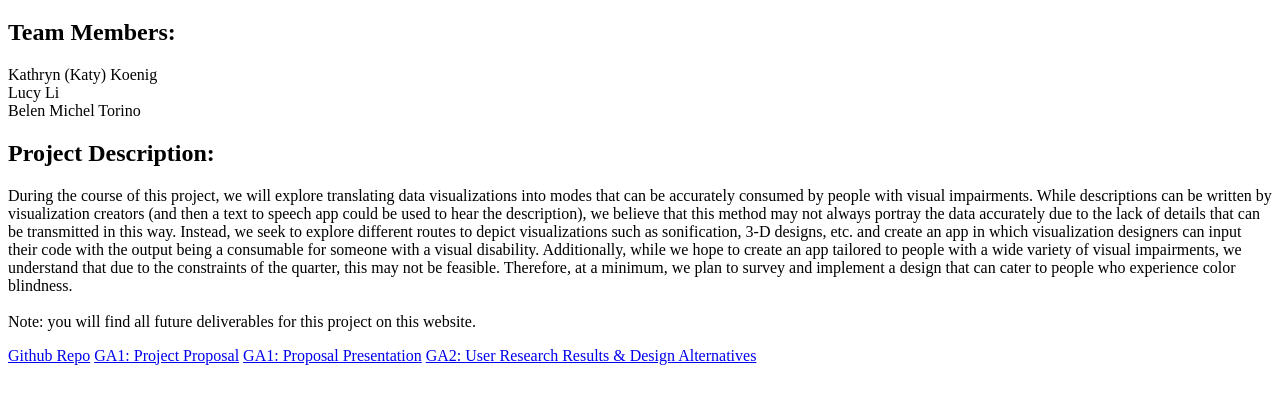
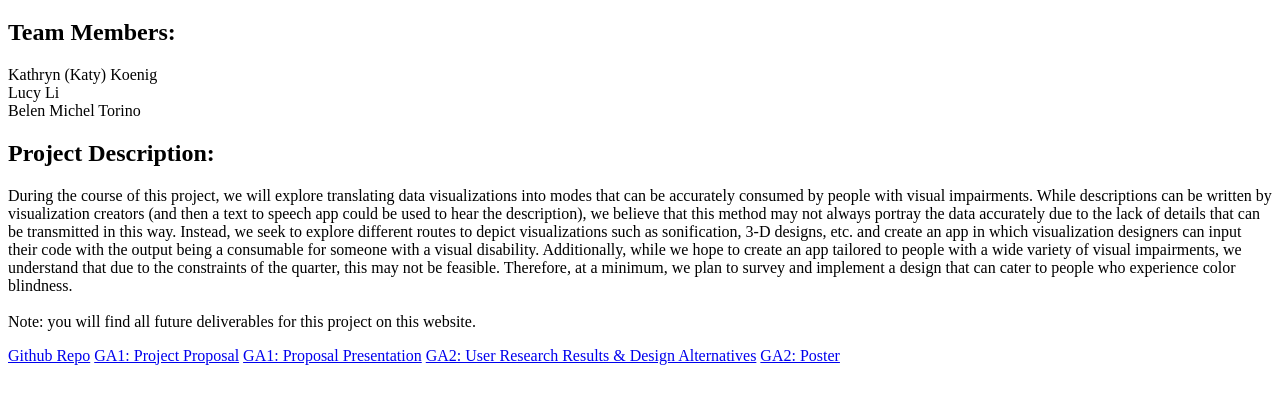
Before and after one commit to katykoenig/reimagined-vis, a plain HTML site: page index.html in a window 1280 px wide. Shown: the part 87-490 px from the top of the page. Drawn offline with Linux system fonts and the light colour scheme.

Commit message:
adding poster link to website

```diff
--- a/index.html
+++ b/index.html
@@ -16,4 +16,5 @@ Note: you will find all future deliverables for this project on this website.</p
 <a href="GA1/project_proposal.pdf">GA1: Project Proposal</a>
 <a href="GA1/project_proposal_presentation.pdf">GA1: Proposal Presentation</a>
 <a href="GA2/project_part_2.pdf">GA2: User Research Results & Design Alternatives</a>
+<a href="GA2/part2_poster.PNG">GA2: Poster</a>
 </html>
```
